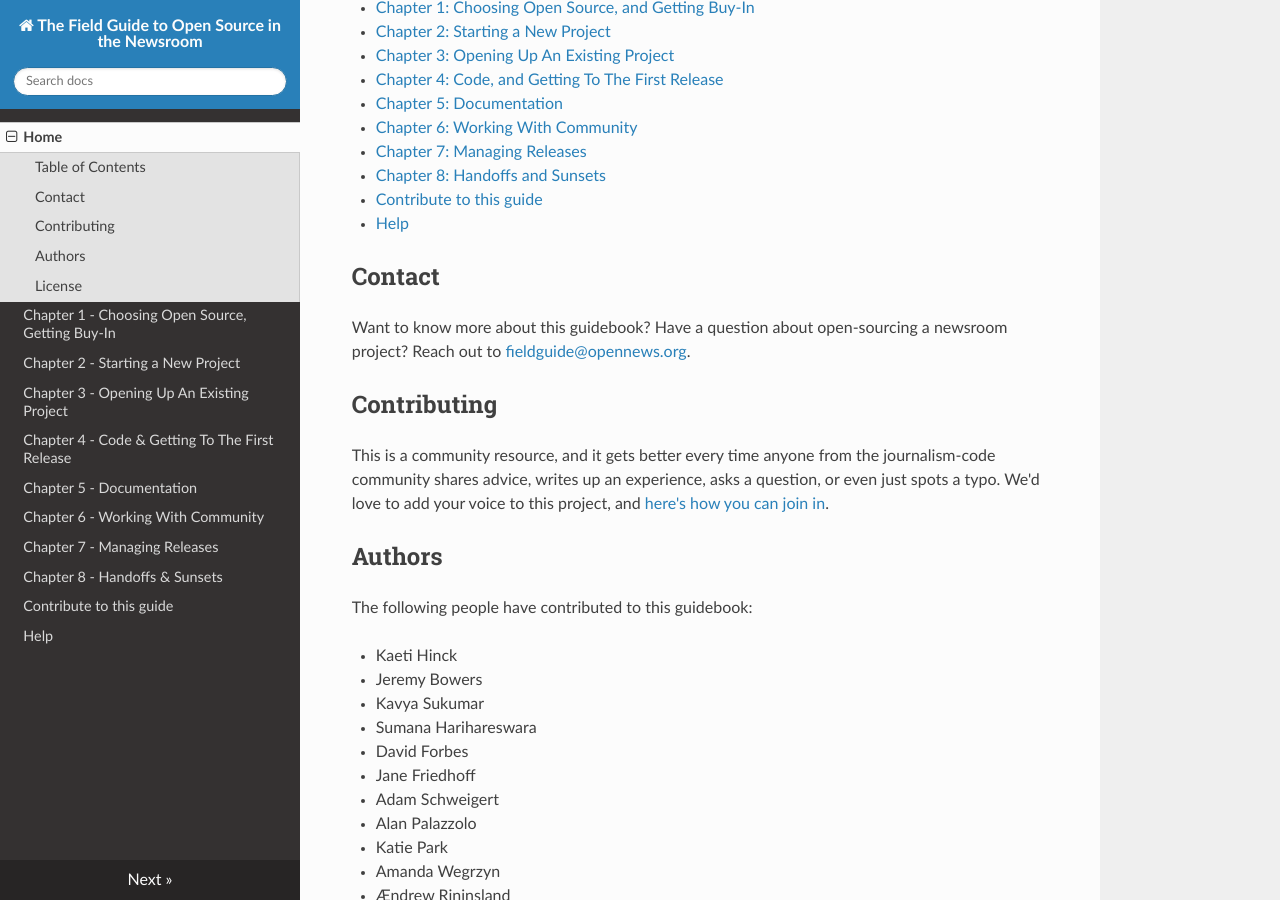
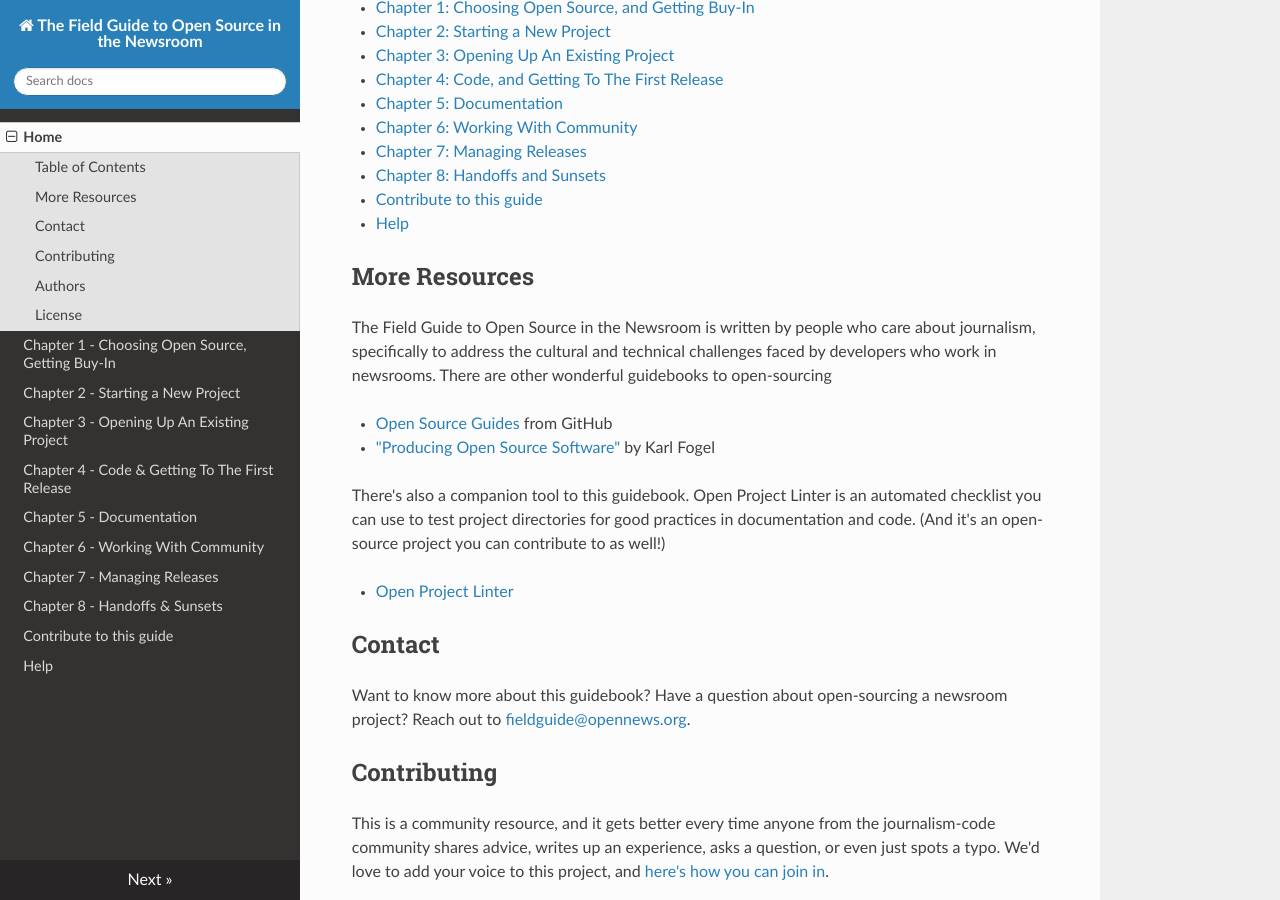
Before and after one commit to OpenNewsLabs/field-guide-open-source-newsroom, an MkDocs documentation site: the page built from docs/index.md, in a window 1280 px wide and 900 px high, scrolled down 628 px. Built offline with MkDocs 1.6.1, drawn with Linux system fonts in a browser that asks for light colours; nearby versions of some CDN libraries; old or Windows-style settings are respelled for this version of MkDocs.

Commit message:
add resources and linter link to readme

```diff
--- a/docs/index.md
+++ b/docs/index.md
@@ -18,6 +18,17 @@ But we're building one together. This guidebook collects the advice and experien
 * [Chapter 8: Handoffs and Sunsets](/docs/Chapter08-Handoffs-Sunsets.md)
 * [Contribute to this guide](/docs/contributing.md)
 * [Help](/docs/help.md)
+
+## More Resources
+
+The Field Guide to Open Source in the Newsroom is written by people who care about journalism, specifically to address the cultural and technical challenges faced by developers who work in newsrooms. There are other wonderful guidebooks to open-sourcing
+
+* [Open Source Guides](https://opensource.guide/) from GitHub
+* ["Producing Open Source Software"](http://producingoss.com/) by Karl Fogel
+
+There's also a companion tool to this guidebook. Open Project Linter is an automated checklist you can use to test project directories for good practices in documentation and code. (And it's an open-source project you can contribute to as well!)
+
+* [Open Project Linter](https://github.com/OpenNewsLabs/open-project-linter)
 
 ## Contact
 
```
Also changed, not shown: README.md (+11 -0 lines).
